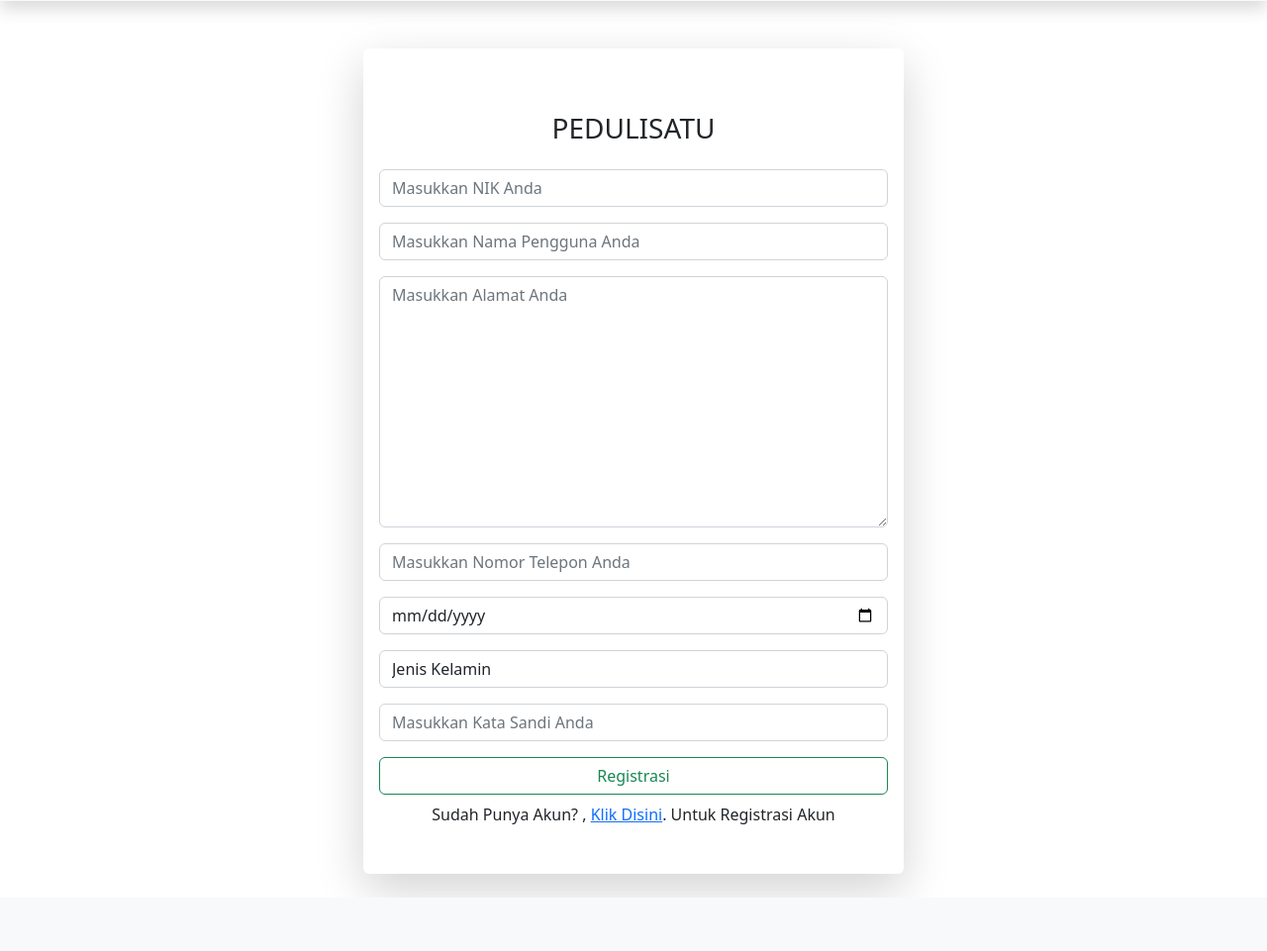
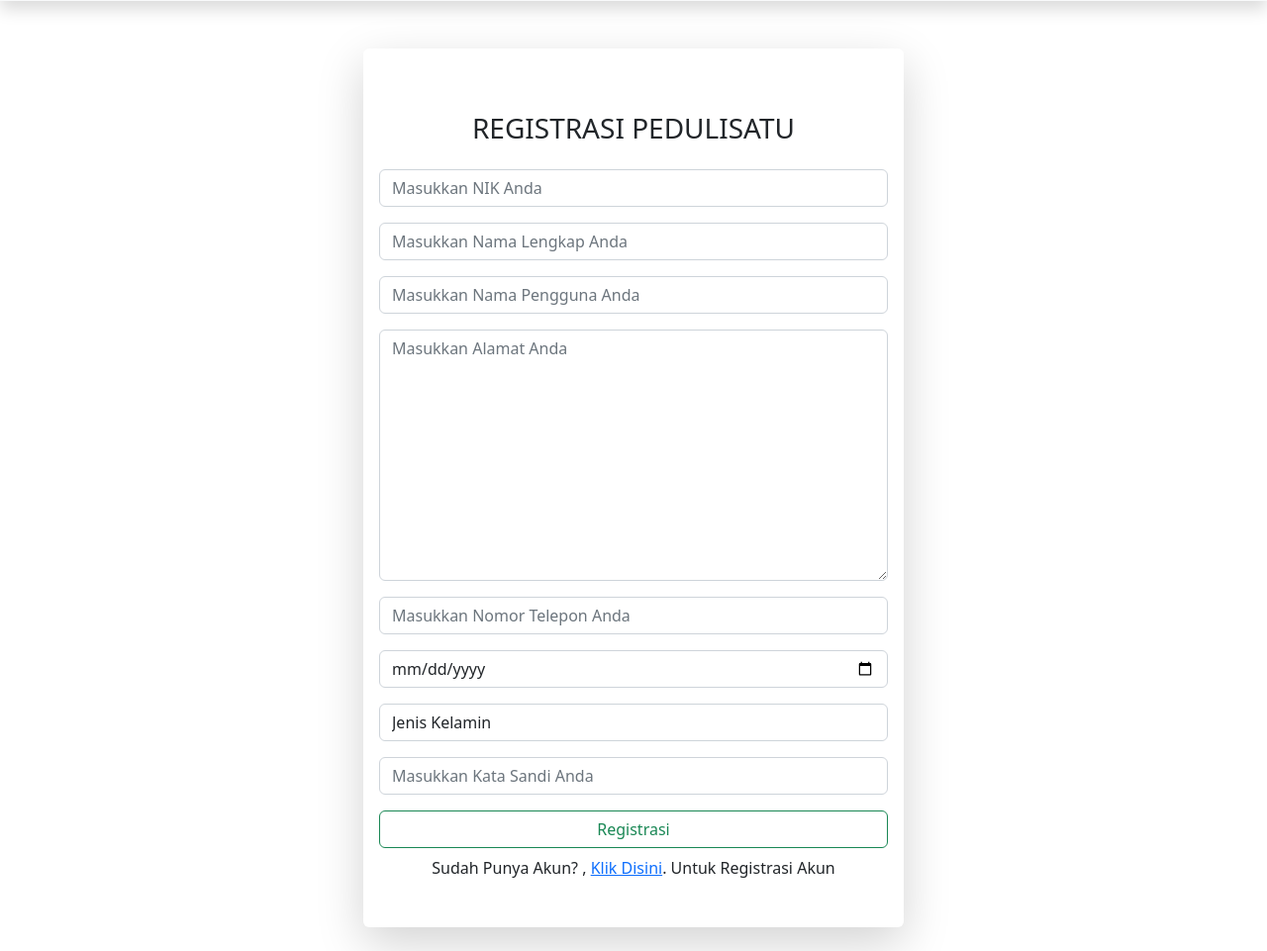
Before and after one commit to MaFfaraway/catatan_perjalanan_rpl1, a PHP site: page /pendaftaran.php in a window 1280 px wide. Shown: the part 325-1286 px from the top of the page at 99% size. Before the commit the page ends 1230 px from the top, so only its background shows below. Run offline with PHP 8.4, Linux system fonts and the light colour scheme.

Commit message:
sedikit konfigurasi
Mengkonfigurasi sedikit pada registrasi agar registrasi berjalan lancar

```diff
--- a/config/cek_login.php
+++ b/config/cek_login.php
@@ -3,7 +3,7 @@ session_start();
 include "conn.php";
 
 $username   =    $_POST['username'];
-$password   =    $_POST['password'];
+$password   =    md5($_POST['password']);
 
 $sql    =   "SELECT * FROM pengguna WHERE username='$username' AND password='$password'";
 $query  =   mysqli_query($conn, $sql);
--- a/pendaftaran.php
+++ b/pendaftaran.php
@@ -13,7 +13,7 @@
 
                             <div class="row pt-5">
                                 <div class="col-lg-12 text-center">
-                                    <h3 class="">PEDULISATU</h3>
+                                    <h3 class="">REGISTRASI PEDULISATU</h3>
                                 </div>
                             </div>
 
@@ -21,6 +21,11 @@
                                 <div class="row my-3">
                                     <div class="col-lg-12">
                                         <input type="number" name="nik" placeholder="Masukkan NIK Anda" id="" class="form-control">
+                                    </div>
+                                </div>
+                                <div class="row my-3">
+                                    <div class="col-lg-12">
+                                        <input type="text" name="nama_lengkap" placeholder="Masukkan Nama Lengkap Anda" id="" class="form-control">
                                     </div>
                                 </div>
                                 <div class="row my-3">
```
Also changed, not shown: config/input_regist.php (+9 -8 lines).
